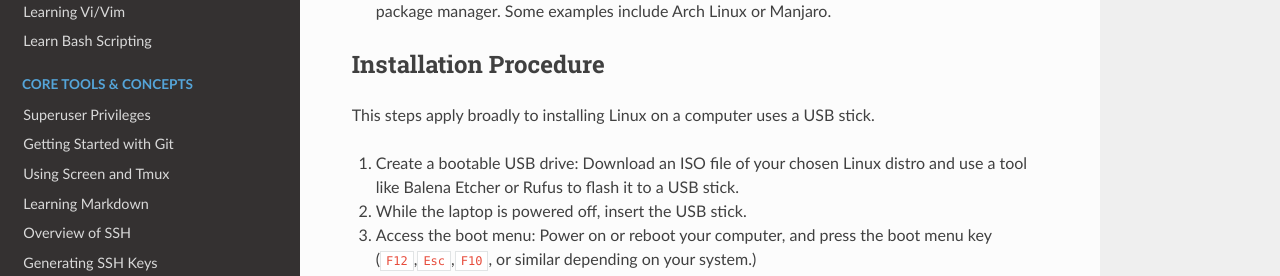
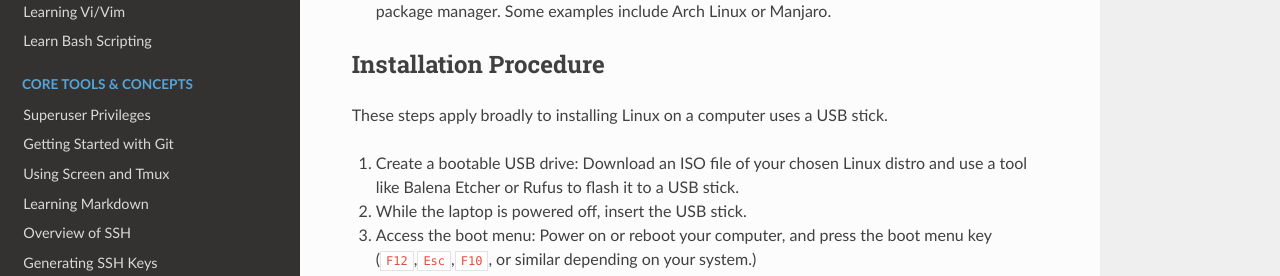
Before and after one commit to TechSquareInc/intern-playbook, a Sphinx documentation site: the page built from docs/source/getting-started/installing-the-system.md, in a window 1280 px wide and 900 px high, scrolled down 557 px. Shown: the part 152-428 px from the top of the window. Built offline with Sphinx 7.4.7 and the Read the Docs theme 3.1.0, drawn with Linux system fonts in a browser that asks for light colours.

Commit message:
fix a couple typos

```diff
--- a/docs/source/getting-started/installing-the-system.md
+++ b/docs/source/getting-started/installing-the-system.md
@@ -15,7 +15,7 @@ While all Linux distributions share the Linux kernel, they can differ slightly i
 - **Arch** offers cutting edge software on a rolling release model. Arch is known for its minimalistic design, which allows users to customize their system to their exact needs. Arch uses the `pacman` package manager. Some examples include Arch Linux or Manjaro.
 
 ## Installation Procedure
-This steps apply broadly to installing Linux on a computer uses a USB stick.
+These steps apply broadly to installing Linux on a computer uses a USB stick.
 1. Create a bootable USB drive: Download an ISO file of your chosen Linux distro and use a tool like Balena Etcher or Rufus to flash it to a USB stick.
 2. While the laptop is powered off, insert the USB stick.
 3. Access the boot menu: Power on or reboot your computer, and press the boot menu key (`F12`,`Esc`,`F10`, or similar depending on your system.)
```
Also changed, not shown: docs/source/introduction/hpc-architecture.md (+1 -1 lines), docs/source/introduction/what-is-hpc.md (+1 -1 lines).
